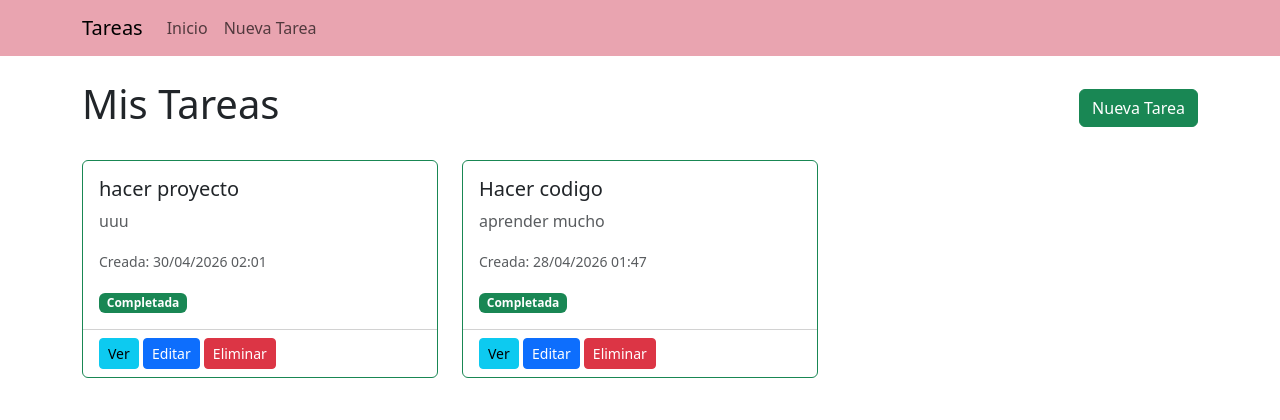
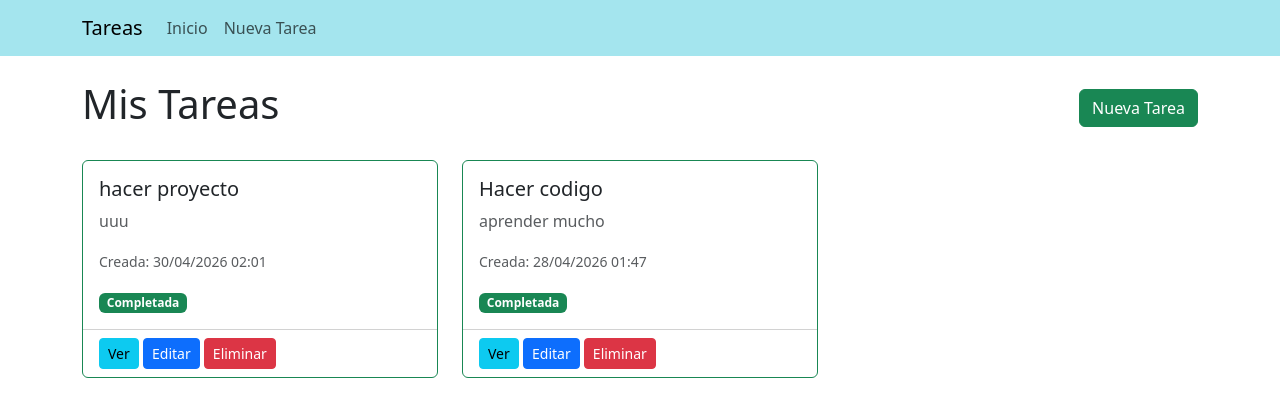
Before and after one commit to Marii060/django, a Django app: page / in a window 1280 px wide. Shown: the top 420 px of the page. Run offline with Django 5.2, Linux system fonts and the light colour scheme; data comes from the database, SQL or seed files in the repository.

Commit message:
Cambie el color de la barra de navegacion en base.html

```diff
--- a/tareas/templates/tareas/base.html
+++ b/tareas/templates/tareas/base.html
@@ -6,7 +6,7 @@
     <title>{% block title %}Tareas{% endblock %}</title>
     <style>
         .bg-pink {
-            background-color: #e9a4b0 !important;
+            background-color: #a4e5ee !important;
         }
     </style>
     <link href="https://cdn.jsdelivr.net/npm/bootstrap@5.3.0/dist/css/bootstrap.min.css" rel="stylesheet">
```
